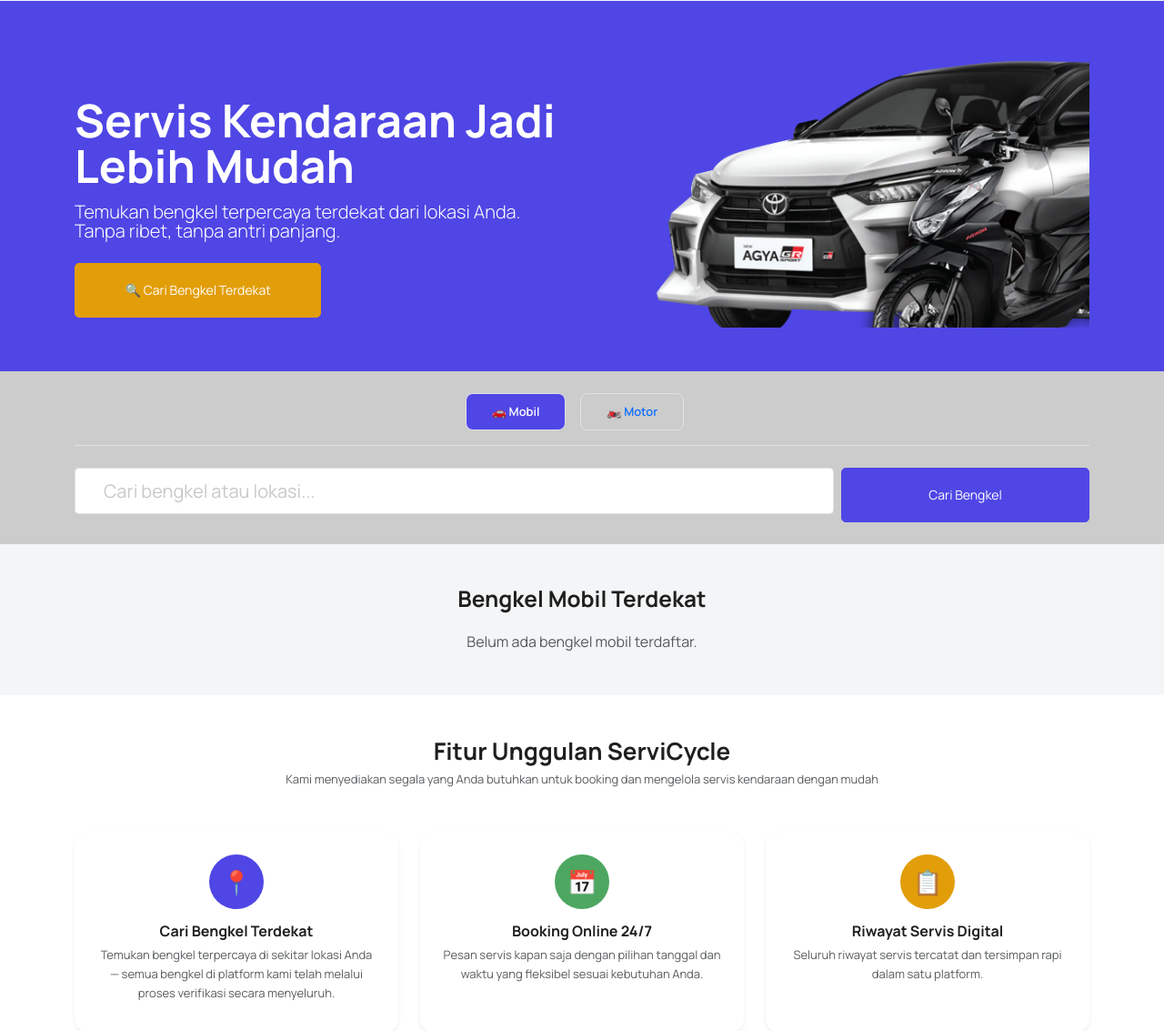
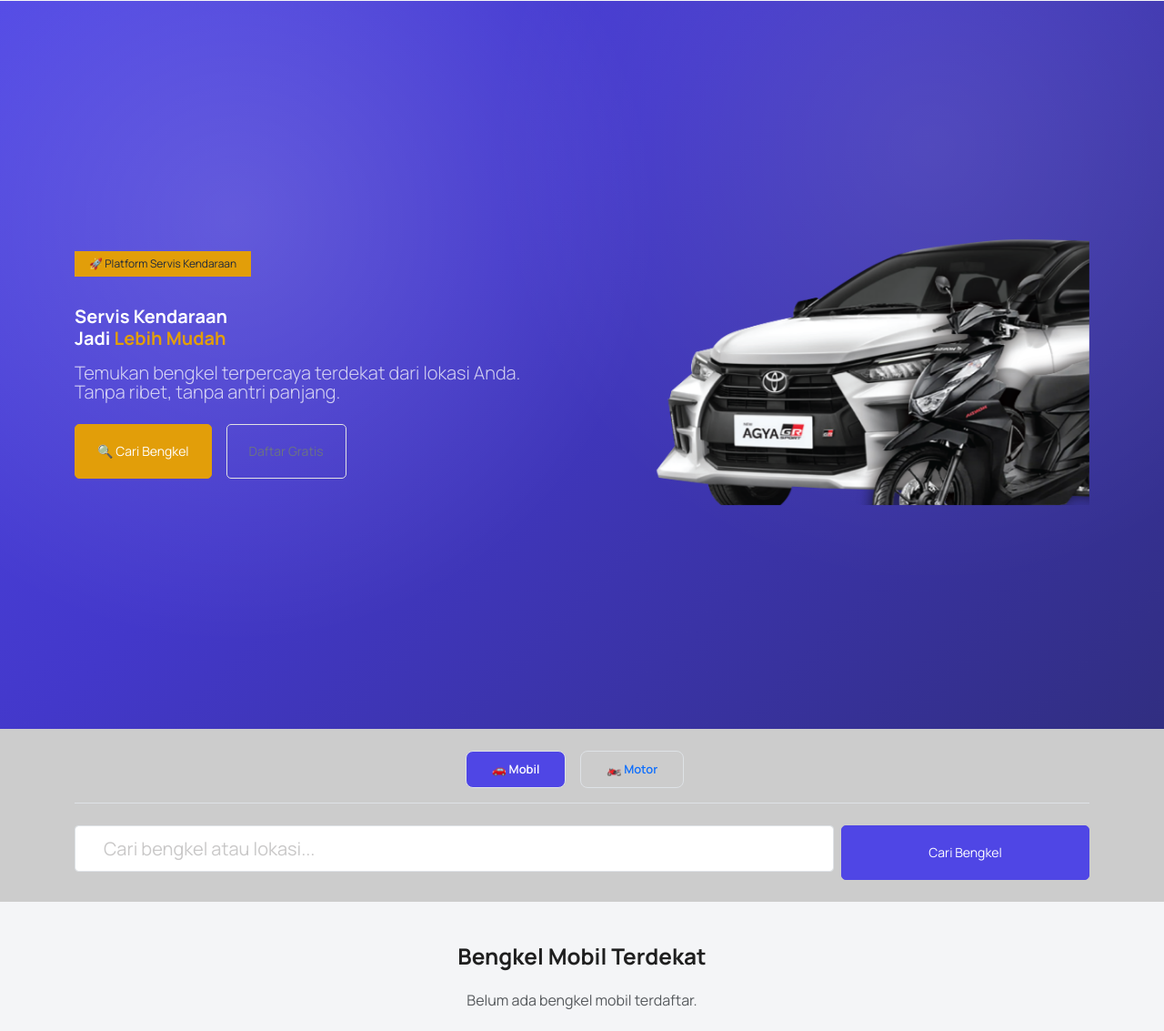
Before and after one commit to Mabrural/servicycle-new, a Laravel app: page / in a window 1280 px wide. Shown: the part 80-1213 px from the top of the page at 91% size. Run offline with Laravel 12, Linux system fonts and the light colour scheme; data comes from the database, SQL or seed files in the repository.

Commit message:
perubahan pada hero agar warnanya lebih ada gradasinya tidak warna solid

```diff
--- a/resources/views/welcome.blade.php
+++ b/resources/views/welcome.blade.php
@@ -69,29 +69,43 @@
 
 
         {{-- ================= HERO ================= --}}
-        <section class="bg-primary text-white py-5 hero-section">
-            <div class="container">
+        <section class="hero-section text-white position-relative overflow-hidden">
+            <div class="hero-overlay"></div>
+
+            <div class="container position-relative">
                 <div class="row align-items-center">
                     <div class="col-lg-6">
-                        <h1 class="fw-bold mt-5 mb-3">
-                            Servis Kendaraan Jadi Lebih Mudah
+                        <span class="badge bg-warning text-dark mb-3 px-3 py-2">
+                            🚀 Platform Servis Kendaraan
+                        </span>
+
+                        <h1 class="fw-bold display-5 mt-3 mb-3">
+                            Servis Kendaraan <br>
+                            Jadi <span class="text-warning">Lebih Mudah</span>
                         </h1>
-                        <p class="lead mb-4">
+
+                        <p class="lead mb-4 opacity-75">
                             Temukan bengkel terpercaya terdekat dari lokasi Anda.
                             Tanpa ribet, tanpa antri panjang.
                         </p>
 
-                        <a href="#searchForm" class="btn btn-warning btn-lg">
-                            🔍 Cari Bengkel Terdekat
-                        </a>
+                        <div class="d-flex gap-3 flex-wrap">
+                            <a href="#searchForm" class="btn btn-warning btn-lg px-4">
+                                🔍 Cari Bengkel
+                            </a>
+                            <a href="{{ route('register') }}" class="btn btn-outline-light btn-lg px-4">
+                                Daftar Gratis
+                            </a>
+                        </div>
                     </div>
 
-                    <div class="col-lg-6 text-center mt-4 mt-lg-0">
-                        <img src="{{ asset('assets/images/hero.png') }}" class="img-fluid" alt="ServiCycle">
+                    <div class="col-lg-6 text-center mt-5 mt-lg-0">
+                        <img src="{{ asset('assets/images/hero.png') }}" class="img-fluid hero-image" alt="ServiCycle">
                     </div>
                 </div>
             </div>
         </section>
+
 
 
         {{-- ================= FILTER + TAB ================= --}}
@@ -483,7 +497,40 @@
     {{-- ================= STYLE ================= --}}
     <style>
         .hero-section {
-            padding-top: 120px;
+            min-height: 100vh;
+            display: flex;
+            align-items: center;
+            background: linear-gradient(135deg,
+                    #4f46e5 0%,
+                    #4338ca 40%,
+                    #312e81 100%);
+            position: relative;
+        }
+
+        .hero-overlay {
+            position: absolute;
+            inset: 0;
+            background:
+                radial-gradient(circle at 20% 30%, rgba(255, 255, 255, 0.15), transparent 40%),
+                radial-gradient(circle at 80% 20%, rgba(255, 255, 255, 0.1), transparent 40%);
+        }
+
+        .hero-image {
+            max-height: 420px;
+            animation: floatHero 6s ease-in-out infinite;
+        }
+
+        /* animasi halus */
+        @keyframes floatHero {
+
+            0%,
+            100% {
+                transform: translateY(0);
+            }
+
+            50% {
+                transform: translateY(-12px);
+            }
         }
 
         /* ================= NAVBAR ANIMATION ================= */
```
Also changed, not shown: resources/views/welcome-old.blade.php (+75 -5 lines).
